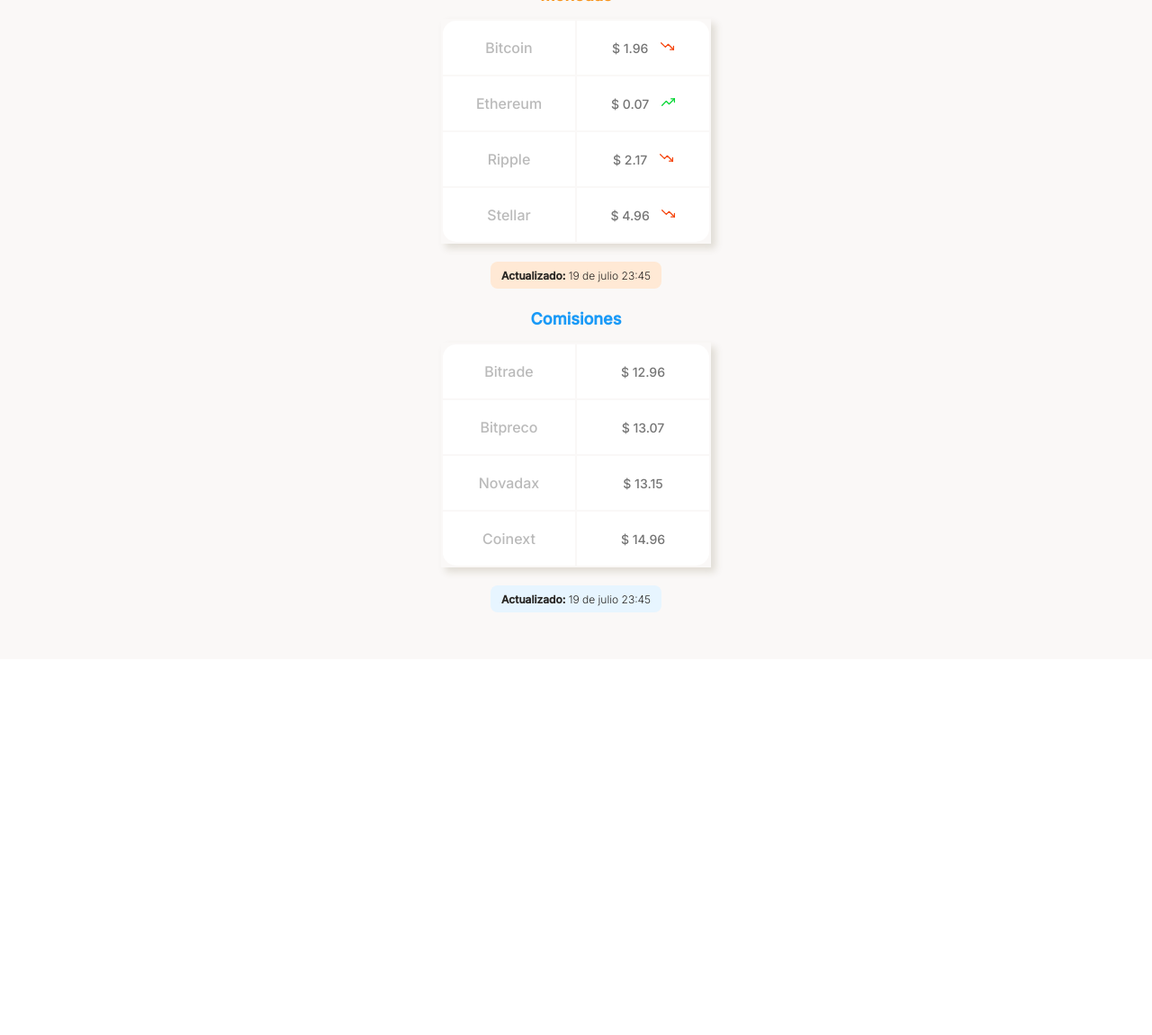
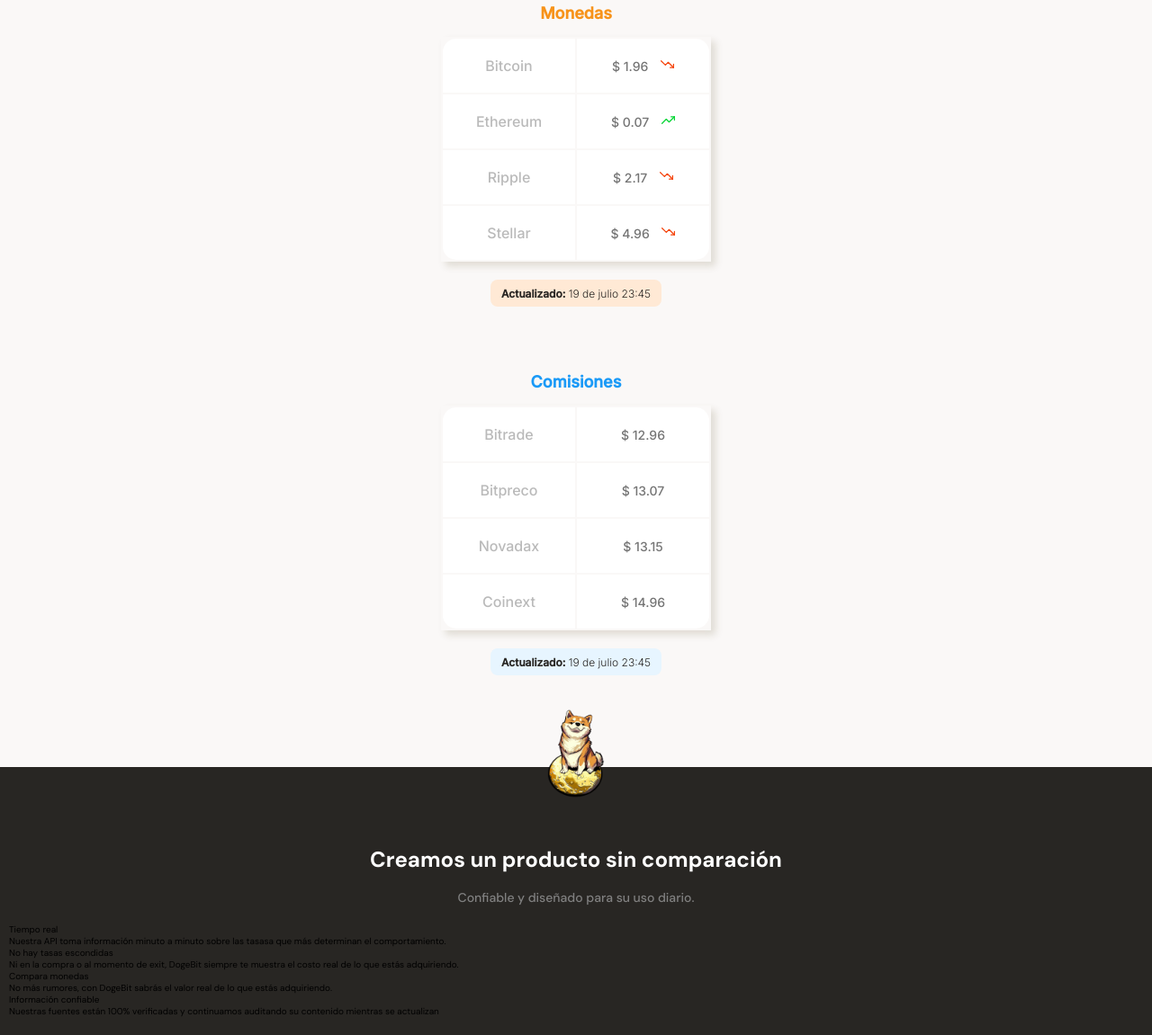
Before and after one commit to jdavidbetancourt/DogeBit, a plain HTML site: page index.html in a window 1280 px wide. Shown: the part 849-2000 px from the top of the page at 90% size. Before the commit the page ends 1582 px from the top, so only its background shows below. Drawn offline with Linux system fonts and the light colour scheme.

Commit message:
Estilizado el párrafo inicial de la siguiente section

```diff
--- a/index.html
+++ b/index.html
@@ -83,7 +83,38 @@
 
             </section>
         </section>
-        <section></section>
+
+        <section class="main-product-detail">
+            <span class="product-detail--doge-logo">
+                <img src="./assets/imgs/doge-sm.png" alt="logo-doge">
+            </span>
+            <div class="product-detail--title">
+                <h2>Creamos un producto sin comparación</h2>
+                <p>Confiable y diseñado para su uso diario.</p>
+            </div>
+            <section class="product-cards--container">
+                <article class="product-detail--card">
+                    <span class="clock"></span>
+                    <p class="product--card-title">Tiempo real</p>
+                    <p class="product--card-body">Nuestra API toma información minuto a minuto sobre las tasasa que más determinan el comportamiento.</p>
+                </article>
+                <article class="product-detail--card">
+                    <span class="eye"></span>
+                    <p class="product--card-title">No hay tasas escondidas</p>
+                    <p class="product--card-body">Ni en la compra o al momento de exit, DogeBit siempre te muestra el costo real de lo que estás adquiriendo.</p>
+                </article>
+                <article class="product-detail--card">
+                    <span class="price"></span>
+                    <p class="product--card-title">Compara monedas</p>
+                    <p class="product--card-body">No más rumores, con DogeBit sabrás el valor real de lo que estás adquiriendo.</p>
+                </article>
+                <article class="product-detail--card">
+                    <span class="check"></span>
+                    <p class="product--card-title">Información confiable</p>
+                    <p class="product--card-body">Nuestras fuentes están 100% verificadas y continuamos auditando su contenido mientras se actualizan</p>
+                </article>
+            </section>
+        </section>
         <section></section>
         <section></section>
     </main>
--- a/styles.css
+++ b/styles.css
@@ -110,6 +110,8 @@
     background-color: var(--off-white);
 }
 
+/* ----------------------------- Section 1 -------------------------------- */
+
 .main-exchange-container {
     width: 100%;
     height: auto;
@@ -158,7 +160,7 @@
     min-width: 23.5rem;
     max-width: 50rem;
     height: 36rem;
-    margin: 0 auto;
+    margin: 5rem auto 5rem auto;
     font-family: 'Inter', sans-serif;
 }
 
@@ -264,3 +266,47 @@
 .main-commission-table .commission-table--date {
     background-color: var(--soft-blue);
 }
+
+/* ----------------------------- Section 2 -------------------------------- */
+
+.main-product-detail {
+    position: relative;
+    width: 100%;
+    min-width: 32rem;
+    height: auto;
+    padding: 2rem 1rem;
+    background-color: var(--warm-black);
+}
+
+.product-detail--doge-logo img{
+    position: absolute;
+    width: 8rem;
+    height: auto;
+    top: -6.5rem;
+    left: calc(50% - 4rem);
+}
+
+.product-detail--title {
+    width: 90%;
+    min-width: 28.8rem;
+    height: auto;
+    margin: 0 auto;
+    margin-top: 7rem;
+    text-align: center;
+}
+
+.product-detail--title h2 {
+    margin-bottom: 2rem;
+    font-size: 2.4rem;
+    font-weight: bold;
+    line-height: 2.6rem;
+    color: var(--just-white);
+}
+
+.product-detail--title p {
+    margin-bottom: 2rem;
+    font-size: 1.4rem;
+    font-weight: 500;
+    line-height: 1.8rem;
+    color: #808080;
+}
```
